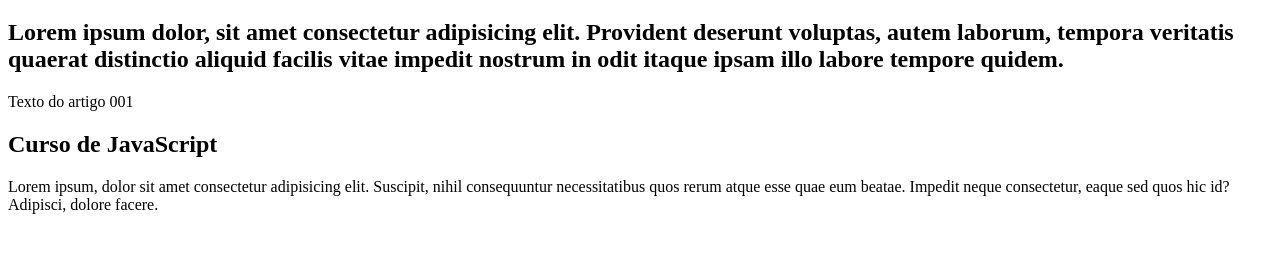
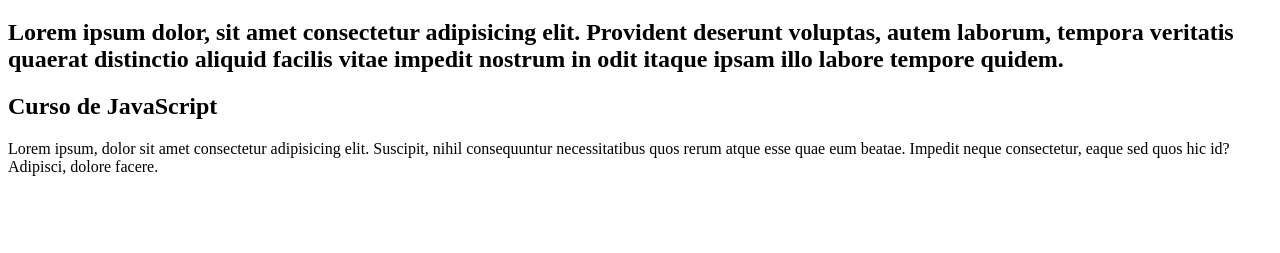
Before and after one commit to Antonio-Lopes-Campos/projeto-site, a plain HTML site: page index.html in a window 1280 px wide. Shown: the part 61-314 px from the top of the page. Drawn offline with Linux system fonts and the light colour scheme.

Commit message:
Update index.html

```diff
--- a/index.html
+++ b/index.html
@@ -13,7 +13,6 @@
         </head>
         <article>
             <h2>Lorem ipsum dolor, sit amet consectetur adipisicing elit. Provident deserunt voluptas, autem laborum, tempora veritatis quaerat distinctio aliquid facilis vitae impedit nostrum in odit itaque ipsam illo labore tempore quidem.</h2>
-            <p>Texto do artigo 001</p>
         </article>
         <article>
             <h2>Curso de JavaScript</h2>
```
